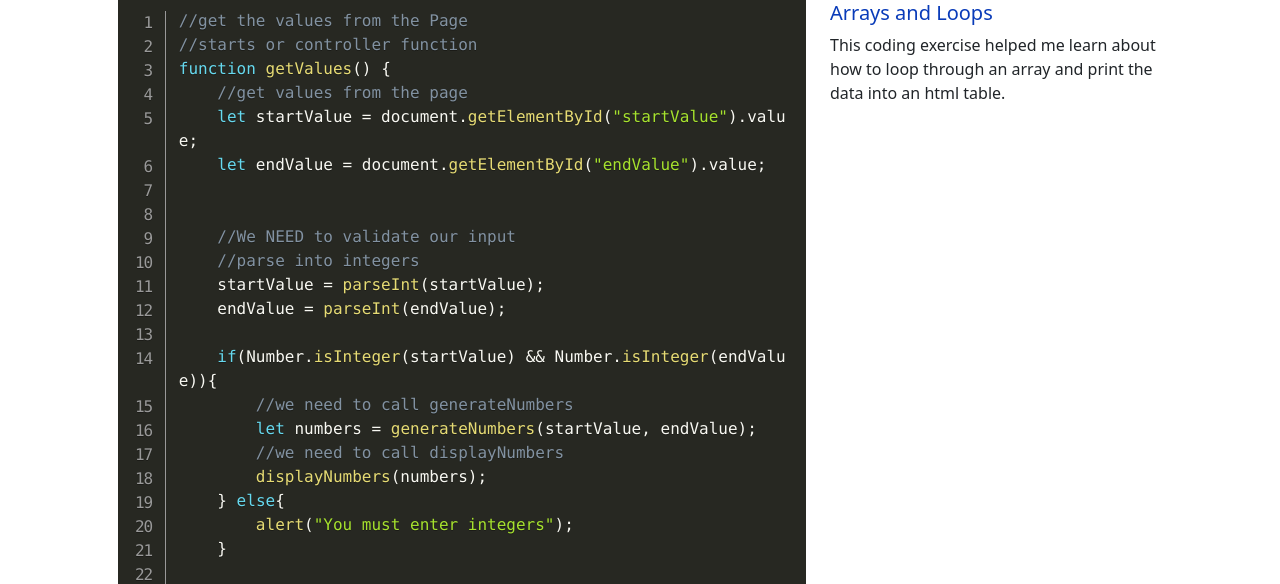
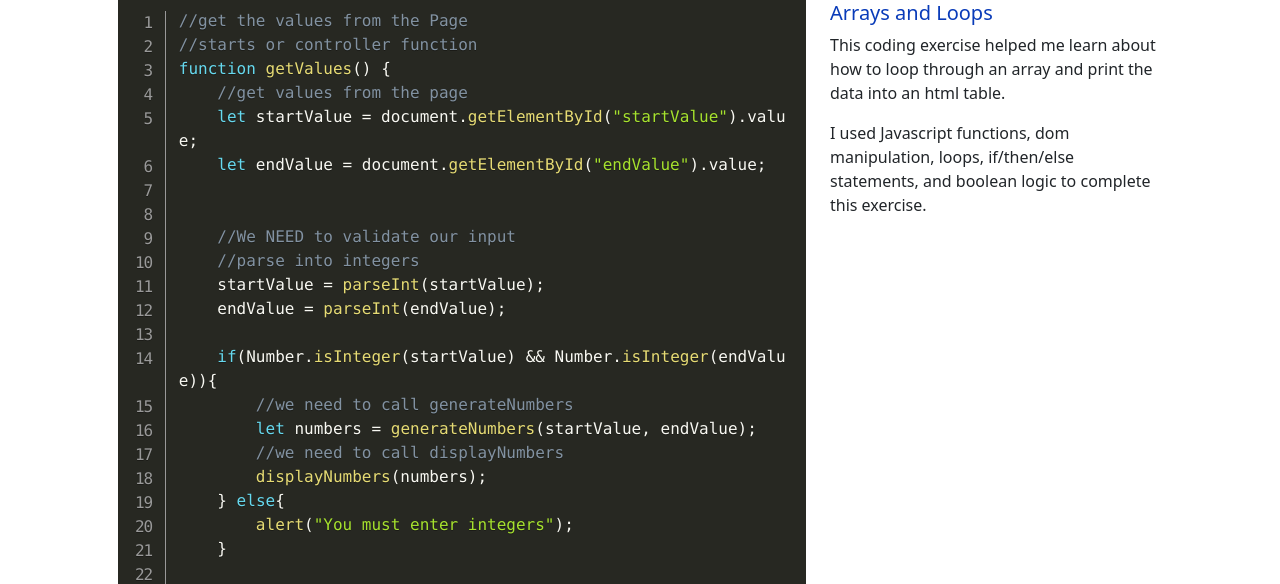
Before and after one commit to caseyspaulding/ZeroTo100, a plain HTML site: page code.html in a window 1280 px wide. Shown: the part 134-718 px from the top of the page. Drawn offline with nearby package versions, Linux system fonts and the light colour scheme.

Commit message:
text update

```diff
--- a/code.html
+++ b/code.html
@@ -149,6 +149,7 @@
                 <p> </p>
                 <h5>Arrays and Loops</h5>
                 <p>This coding exercise helped me learn about how to loop through an array and print the data into an html table.</p>
+                <p>I used Javascript functions, dom manipulation, loops, if/then/else statements, and boolean logic to complete this exercise. </p>
             </div>
       </div>
     </div>
```
